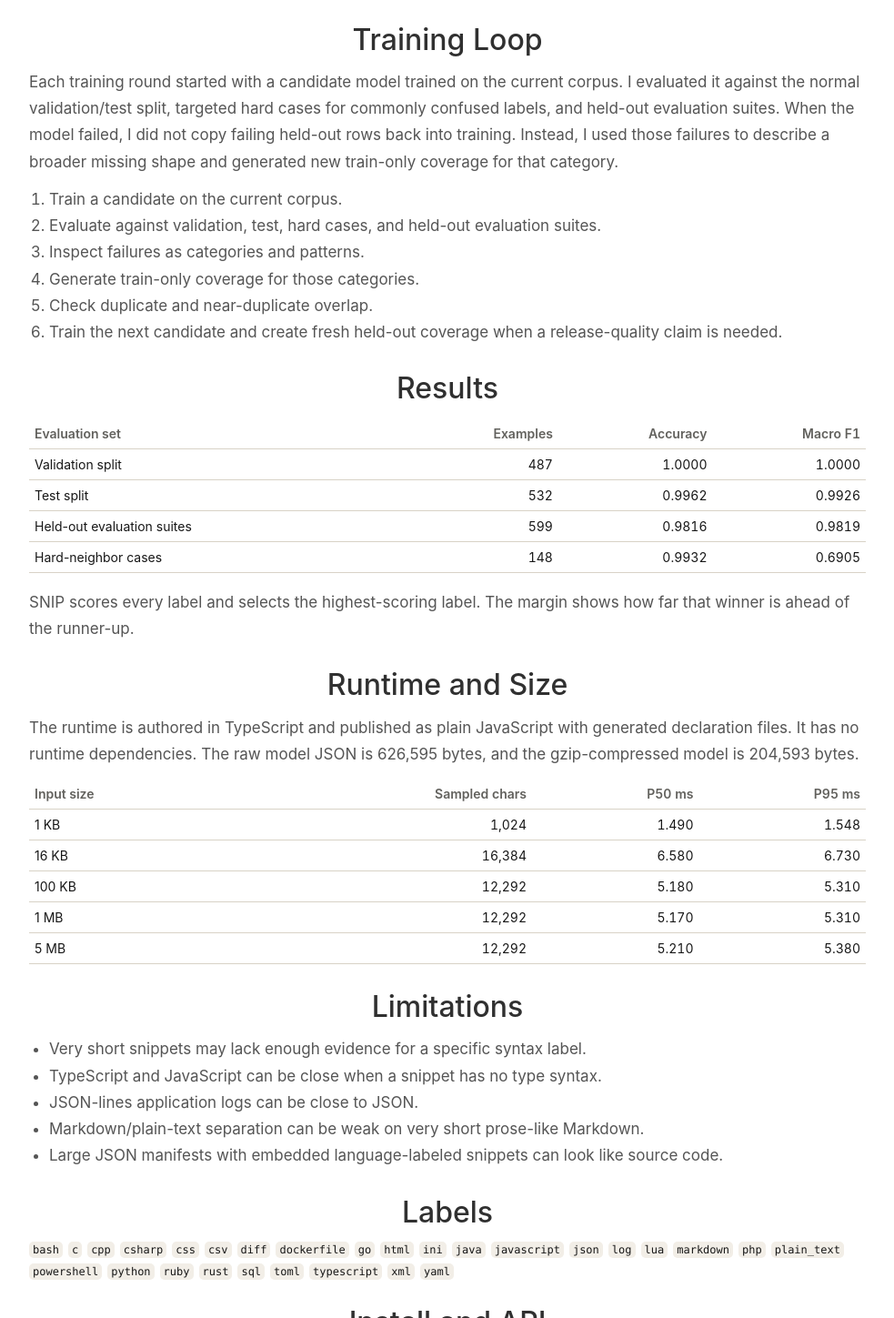
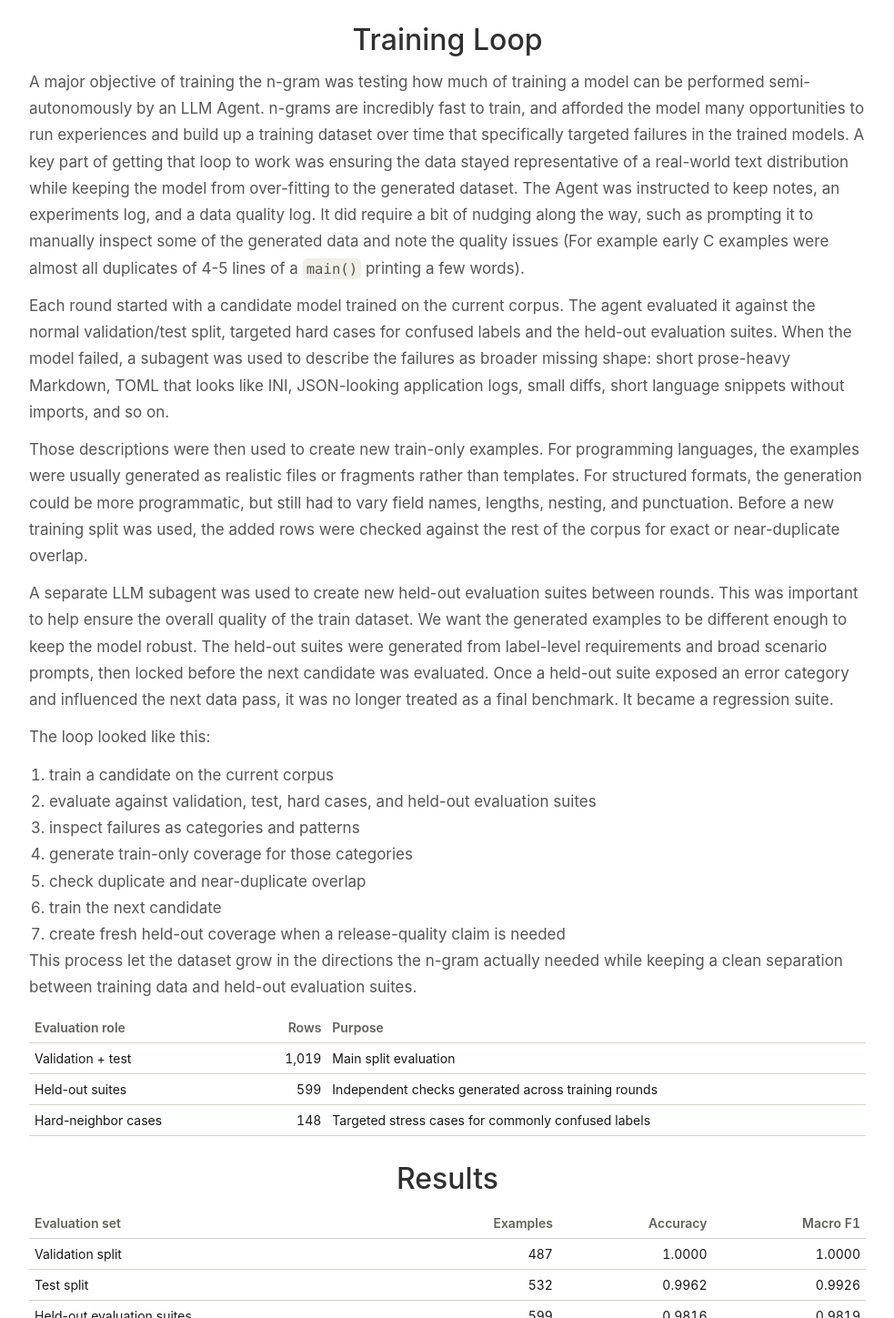
Before and after one commit to WesR/snip, a website: page docs/index.html in a window 1280 px wide. Shown: the part 2545-3994 px from the top of the page at 91% size, without its empty margins (148-1131 px from the left). Drawn offline with Linux system fonts and the light colour scheme.

Commit message:
add stuff about LLM agent training loop

```diff
--- a/docs/index.html
+++ b/docs/index.html
@@ -787,19 +787,76 @@
           <section>
             <h3>Training Loop</h3>
             <p>
-              Each training round started with a candidate model trained on the current corpus. I evaluated it against the normal
-              validation/test split, targeted hard cases for commonly confused labels, and held-out evaluation suites. When the model
-              failed, I did not copy failing held-out rows back into training. Instead, I used those failures to describe a broader
-              missing shape and generated new train-only coverage for that category.
+              A major objective of training the n-gram was testing how much of training a model can be performed semi-autonomously by
+              an LLM Agent. n-grams are incredibly fast to train, and afforded the model many opportunities to run experiences and
+              build up a training dataset over time that specifically targeted failures in the trained models. A key part of getting
+              that loop to work was ensuring the data stayed representative of a real-world text distribution while keeping the model
+              from over-fitting to the generated dataset. The Agent was instructed to keep notes, an experiments log, and a data
+              quality log. It did require a bit of nudging along the way, such as prompting it to manually inspect some of the
+              generated data and note the quality issues (For example early C examples were almost all duplicates of 4-5 lines of a
+              <code>main()</code> printing a few words).
+            </p>
+            <p>
+              Each round started with a candidate model trained on the current corpus. The agent evaluated it against the normal
+              validation/test split, targeted hard cases for confused labels and the held-out evaluation suites. When the model failed,
+              a subagent was used to describe the failures as broader missing shape: short prose-heavy Markdown, TOML that looks like
+              INI, JSON-looking application logs, small diffs, short language snippets without imports, and so on.
+            </p>
+            <p>
+              Those descriptions were then used to create new train-only examples. For programming languages, the examples were usually
+              generated as realistic files or fragments rather than templates. For structured formats, the generation could be more
+              programmatic, but still had to vary field names, lengths, nesting, and punctuation. Before a new training split was used,
+              the added rows were checked against the rest of the corpus for exact or near-duplicate overlap.
+            </p>
+            <p>
+              A separate LLM subagent was used to create new held-out evaluation suites between rounds. This was important to help
+              ensure the overall quality of the train dataset. We want the generated examples to be different enough to keep the model
+              robust. The held-out suites were generated from label-level requirements and broad scenario prompts, then locked before
+              the next candidate was evaluated. Once a held-out suite exposed an error category and influenced the next data pass, it
+              was no longer treated as a final benchmark. It became a regression suite.
+            </p>
+            <p>
+              The loop looked like this:
             </p>
             <ol>
-              <li>Train a candidate on the current corpus.</li>
-              <li>Evaluate against validation, test, hard cases, and held-out evaluation suites.</li>
-              <li>Inspect failures as categories and patterns.</li>
-              <li>Generate train-only coverage for those categories.</li>
-              <li>Check duplicate and near-duplicate overlap.</li>
-              <li>Train the next candidate and create fresh held-out coverage when a release-quality claim is needed.</li>
+              <li>train a candidate on the current corpus</li>
+              <li>evaluate against validation, test, hard cases, and held-out evaluation suites</li>
+              <li>inspect failures as categories and patterns</li>
+              <li>generate train-only coverage for those categories</li>
+              <li>check duplicate and near-duplicate overlap</li>
+              <li>train the next candidate</li>
+              <li>create fresh held-out coverage when a release-quality claim is needed</li>
             </ol>
+            <p>
+              This process let the dataset grow in the directions the n-gram actually needed while keeping a clean separation between
+              training data and held-out evaluation suites.
+            </p>
+            <table>
+              <thead>
+                <tr>
+                  <th>Evaluation role</th>
+                  <th class="number">Rows</th>
+                  <th>Purpose</th>
+                </tr>
+              </thead>
+              <tbody>
+                <tr>
+                  <td>Validation + test</td>
+                  <td class="number">1,019</td>
+                  <td>Main split evaluation</td>
+                </tr>
+                <tr>
+                  <td>Held-out suites</td>
+                  <td class="number">599</td>
+                  <td>Independent checks generated across training rounds</td>
+                </tr>
+                <tr>
+                  <td>Hard-neighbor cases</td>
+                  <td class="number">148</td>
+                  <td>Targeted stress cases for commonly confused labels</td>
+                </tr>
+              </tbody>
+            </table>
           </section>
 
           <section>
```
